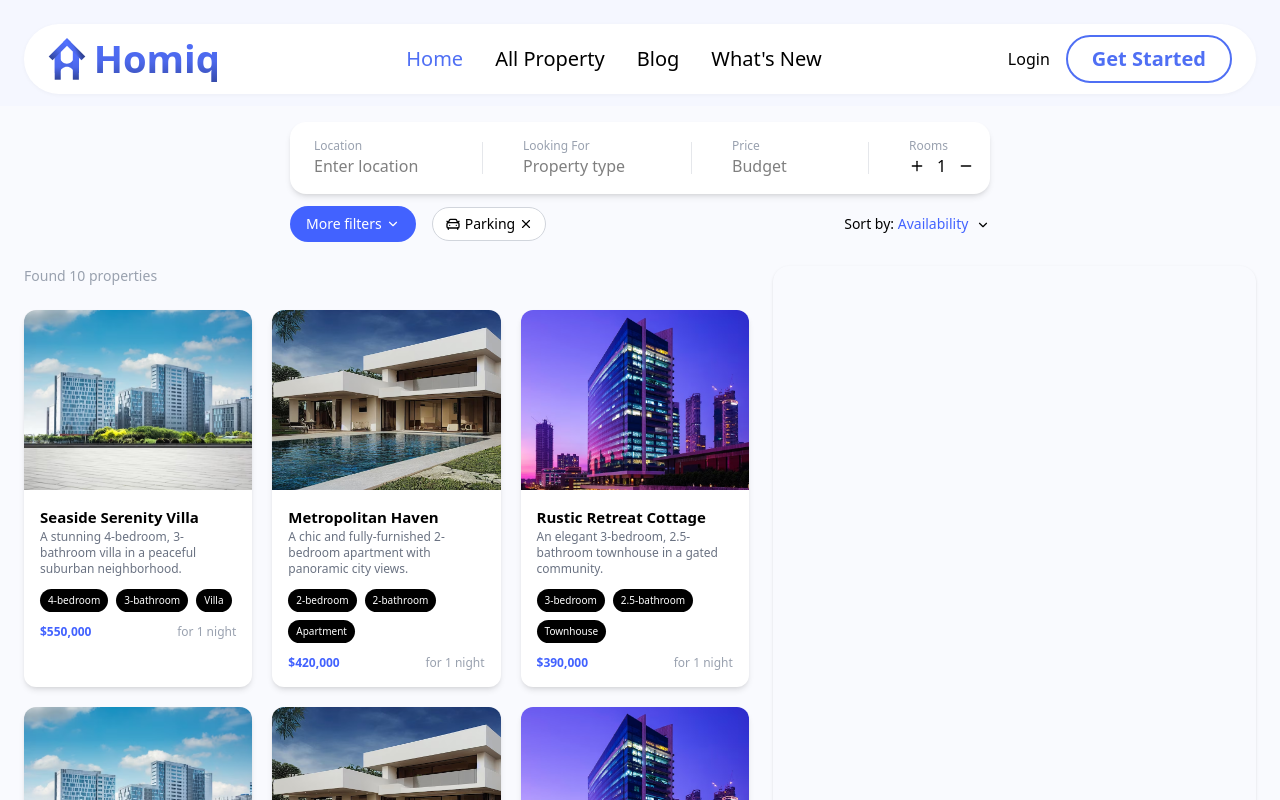
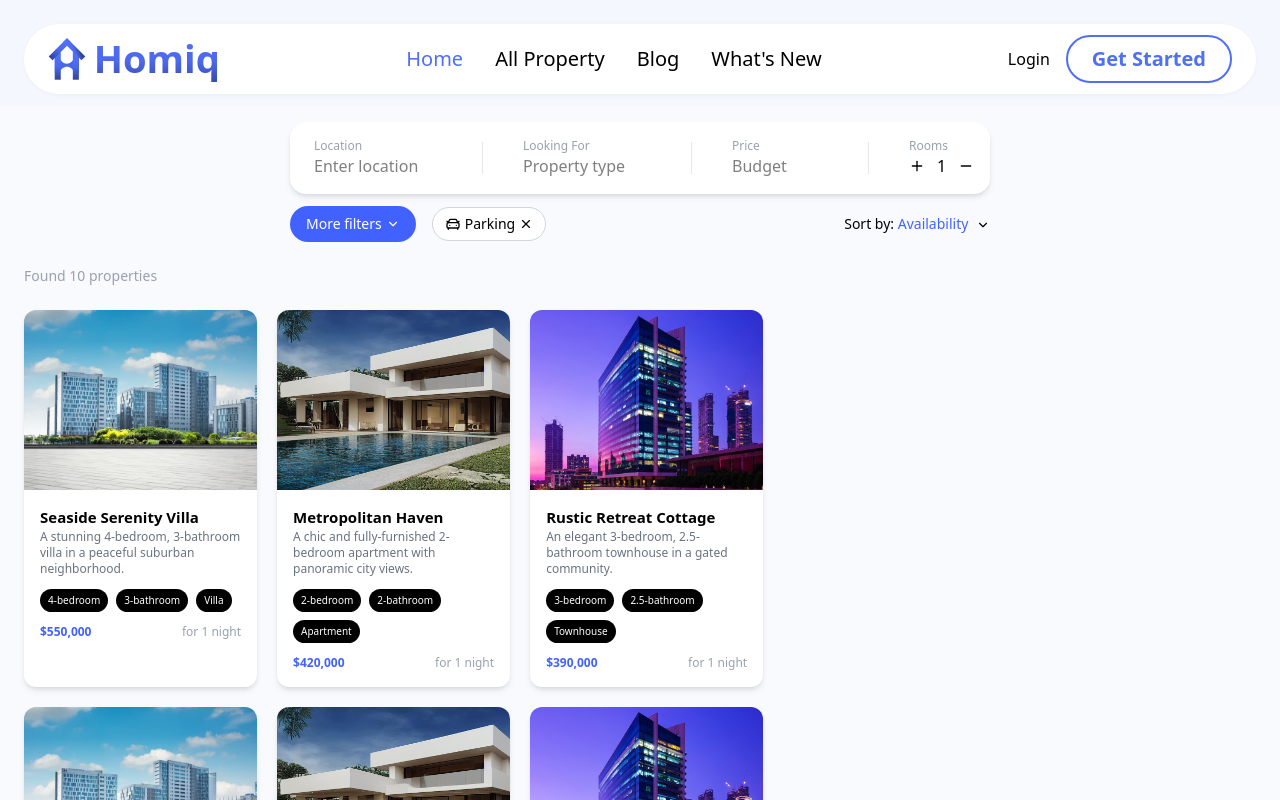
Before and after one commit to TamimOp/Homiq, a Next.js app: page /BrowsePage in a window 1280 px wide. Shown: the top 800 px of the page. Built offline with nearby package versions, Linux system fonts and the light colour scheme.

Commit message:
remove commented-out head section and unused Script import from layout

```diff
--- a/app/BrowsePage/page.tsx
+++ b/app/BrowsePage/page.tsx
@@ -288,11 +288,6 @@ export default function BrowsePage() {
             </div>
           )}
         </div>
-
-        {/* Right: Map */}
-        <div className="w-[40%] h-[80vh] rounded-2xl shadow overflow-hidden">
-          <div id="google-map" className="w-full h-full" />
-        </div>
       </div>
     </div>
   );
--- a/app/layout.tsx
+++ b/app/layout.tsx
@@ -23,12 +23,6 @@ export default function RootLayout({
 }>) {
   return (
     <html lang="en">
-      {/* <head>
-        <Script
-          src={`https://maps.googleapis.com/maps/api/js?key=AIzaSyAOVYRIgupAurZup5y1PRh8Ismb1A3lLao&libraries=places&callback=initMap`}
-          strategy="beforeInteractive"
-        />
-      </head> */}
       <body
         className={`${popins.variable} ${popins.variable} antialiased bg-[#F5F7FF]`}
       >
```
